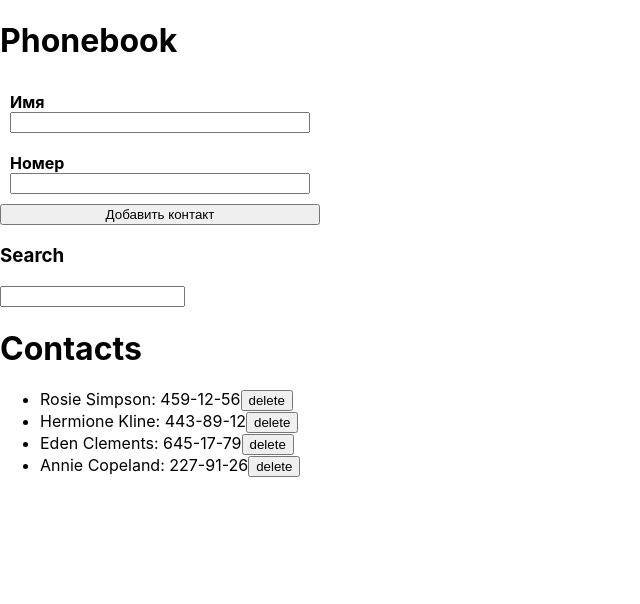
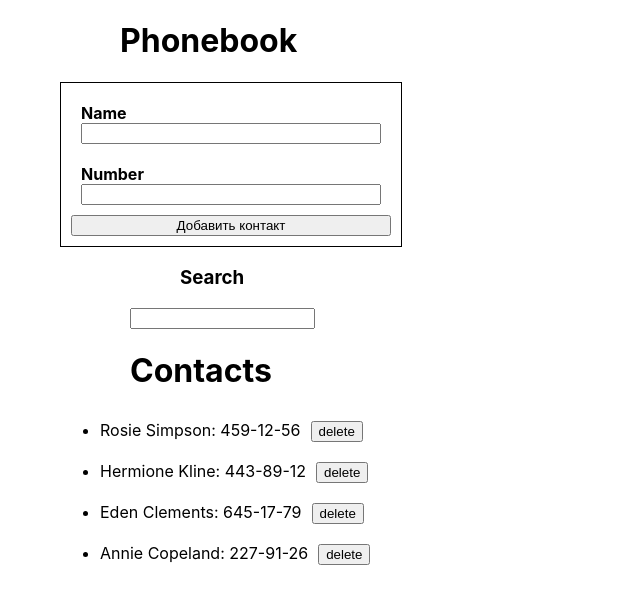
Before and after one commit to zganz/goit-react-hw-04-phonebook, a React (Create React App) app: page / in a window 1280 px wide. Shown: the top 604 px of the page, without its empty margins (0-640 px from the left). Built offline with nearby package versions, Linux system fonts and the light colour scheme.

Commit message:
add style

```diff
--- a/src/components/App.jsx
+++ b/src/components/App.jsx
@@ -47,15 +47,19 @@ export class App extends React.Component {
 
   render() {
     return (
-      <div>
-        <h1>Phonebook</h1>
+      <div
+        style={{
+          marginLeft: '60px',
+        }}
+      >
+        <h1 style={{ marginLeft: '60px' }}>Phonebook</h1>
         <PhonebookForm onSubmit={this.handlePhonebookFormSubmit} />
-        <h3>Search</h3>
+        <h3 style={{ marginLeft: '120px' }}>Search</h3>
         <Filter
           value={this.state.filter}
           handleChange={this.handleFilterChange}
         />
-        <h1>Contacts</h1>
+        <h1 style={{ marginLeft: '70px' }}>Contacts</h1>
         <ContactList
           contacts={this.getContacts()}
           handleDelete={this.handleDelete}
--- /dev/null
+++ b/src/components/Contactlist/Contact.module.css
@@ -0,0 +1,3 @@
+.contact {
+  margin: 10px;
+}
--- a/src/components/Contactlist/Contactlist.jsx
+++ b/src/components/Contactlist/Contactlist.jsx
@@ -1,4 +1,4 @@
-
+import css from './Contact.module.css';
 
 export const ContactList = ({ contacts, handleDelete }) => {
   return (
@@ -6,7 +6,11 @@ export const ContactList = ({ contacts, handleDelete }) => {
       {contacts.map(({ name, number, id }) => (
         <li key={id}>
           <span>{`${name}: ${number}`}</span>
-          <span><button onClick={() => handleDelete(id)}>delete</button></span>
+          <span>
+            <button className={css.contact} onClick={() => handleDelete(id)}>
+              delete
+            </button>
+          </span>
         </li>
       ))}
     </ul>
--- a/src/components/Filter/Filter.jsx
+++ b/src/components/Filter/Filter.jsx
@@ -1,6 +1,6 @@
 export const Filter = ({ value, handleChange }) => {
   return (
-    <div>
+    <div style={{ marginLeft: '70px' }}>
       <input
         type="text"
         name="filter"
--- a/src/components/PhonebookForm/PhonebookForm.jsx
+++ b/src/components/PhonebookForm/PhonebookForm.jsx
@@ -27,7 +27,7 @@ export class PhonebookForm extends React.Component {
     return (
       <form onSubmit={this.handleSubmit} className={css.form}>
         <label className={css.label}>
-          Имя
+          Name
           <input
             type="text"
             name="name"
@@ -39,7 +39,7 @@ export class PhonebookForm extends React.Component {
           />
         </label>
         <label className={css.label}>
-          Номер
+          Number
           <input
             type="tel"
             name="number"
--- a/src/components/PhonebookForm/phonebookForm.module.css
+++ b/src/components/PhonebookForm/phonebookForm.module.css
@@ -1,7 +1,8 @@
 .form {
-  /* border: solid 1px black; */
+  border: solid 1px black;
   display: flex;
   flex-direction: column;
+  padding: 10px;
 
   width: fit-content;
 }
```
